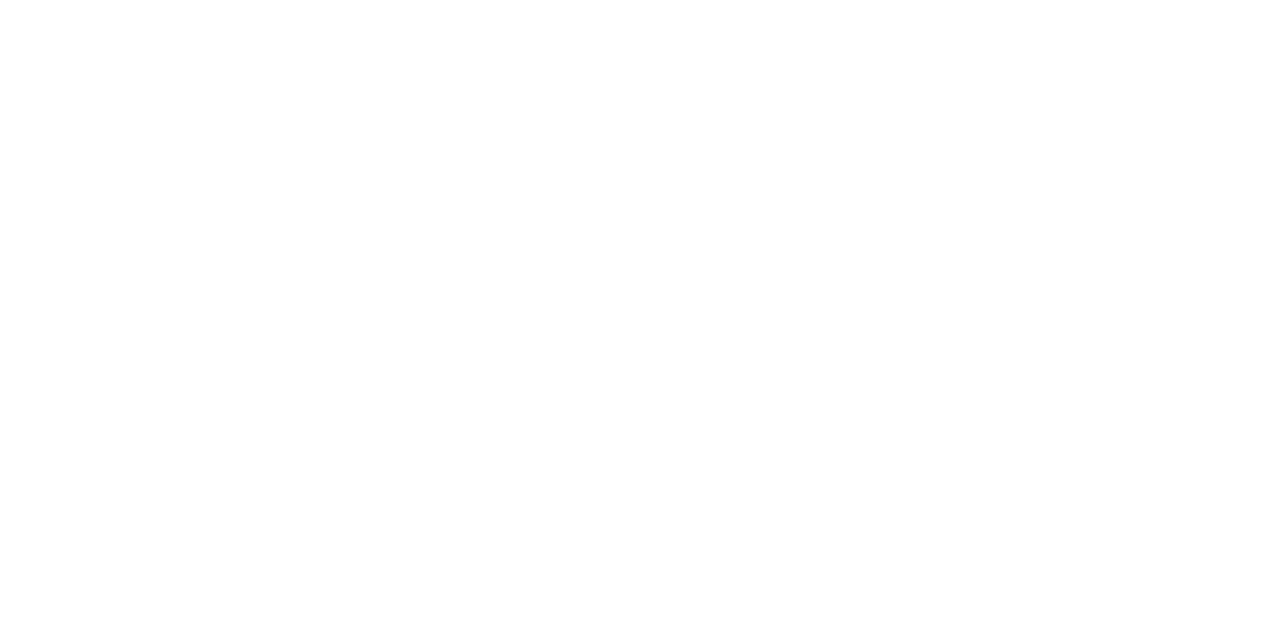
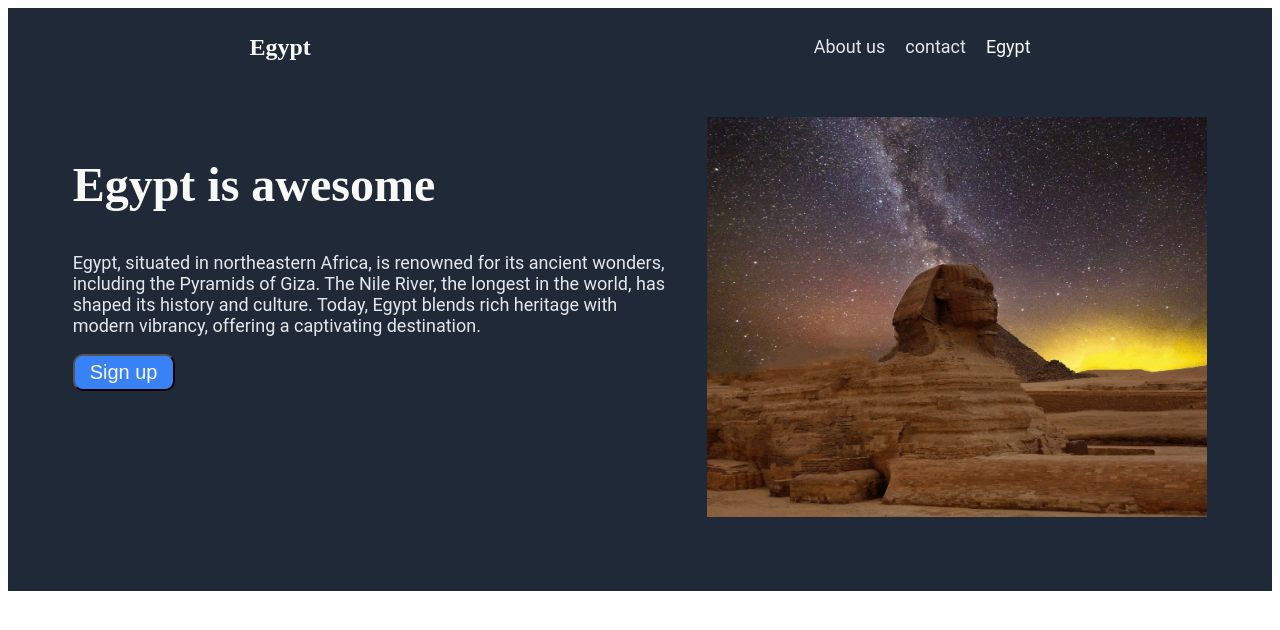
Before and after one commit to AhmedDorgham1/landing_page, a plain HTML site: page index.html in a window 1280 px wide. Drawn offline with Linux system fonts and the light colour scheme.

Commit message:
Finish header section

```diff
--- a/index.html
+++ b/index.html
@@ -4,6 +4,42 @@
     <meta charset="UTF-8" />
     <meta name="viewport" content="width=device-width, initial-scale=1.0" />
     <title>Egypt</title>
+    <link rel="stylesheet" href="style.css" />
   </head>
-  <body></body>
+  <body>
+    <div class="header">
+      <div class="header_first">
+        <h1 class="logo">Egypt</h1>
+        <ul>
+          <li>About us</li>
+          <li>contact</li>
+          <li><a href="https://en.wikipedia.org/wiki/Egypt">Egypt</a></li>
+        </ul>
+      </div>
+      <div class="header_second">
+        <div class="header_second1">
+          <h2>Egypt is awesome</h2>
+          <p>
+            Egypt, situated in northeastern Africa, is renowned for its ancient
+            wonders, including the Pyramids of Giza. The Nile River, the longest
+            in the world, has shaped its history and culture. Today, Egypt
+            blends rich heritage with modern vibrancy, offering a captivating
+            destination.
+          </p>
+          <button>Sign up</button>
+        </div>
+        <div class="second2">
+          <img
+            class="img"
+            src="images/pexels-pixabay-262786.jpg"
+            alt="Sphinx of Giza"
+          />
+        </div>
+      </div>
+    </div>
+    <div class="body"></div>
+    <div class="container"></div>
+    <div class="signup"></div>
+    <div class="footer"></div>
+  </body>
 </html>
--- a/style.css
+++ b/style.css
@@ -0,0 +1,58 @@
+body {
+  display: flex;
+  flex-direction: column;
+}
+.img {
+  width: 500px;
+  height: 400px;
+}
+.header {
+  display: flex;
+  flex-direction: column;
+  background-color: #1f2937;
+  padding-bottom: 40px;
+}
+.header_first {
+  display: flex;
+  justify-content: space-around;
+  padding: 10px;
+}
+ul {
+  list-style: none;
+  display: flex;
+  gap: 20px;
+}
+ul li a {
+  text-decoration: none;
+  color: #f9faf8;
+}
+.header_second {
+  display: flex;
+  justify-content: space-evenly;
+  padding: 30px;
+}
+.header_second1 {
+  width: 600px;
+}
+.header h2 {
+  font-size: 48px;
+  font-weight: 900;
+  color: #f9faf8;
+}
+.header p,
+.header ul {
+  font-size: 18px;
+  color: #e5e7eb;
+  font-family: "Roboto", sans-serif;
+}
+.logo {
+  font-size: 24px;
+  color: #f9faf8;
+}
+.header button {
+  font-size: 20px;
+  background-color: #3882f6;
+  color: #f9faf8;
+  border-radius: 10px;
+  padding: 5px 15px;
+}
```
Also changed, not shown: images/pexels-pixabay-262786.jpg (added).
